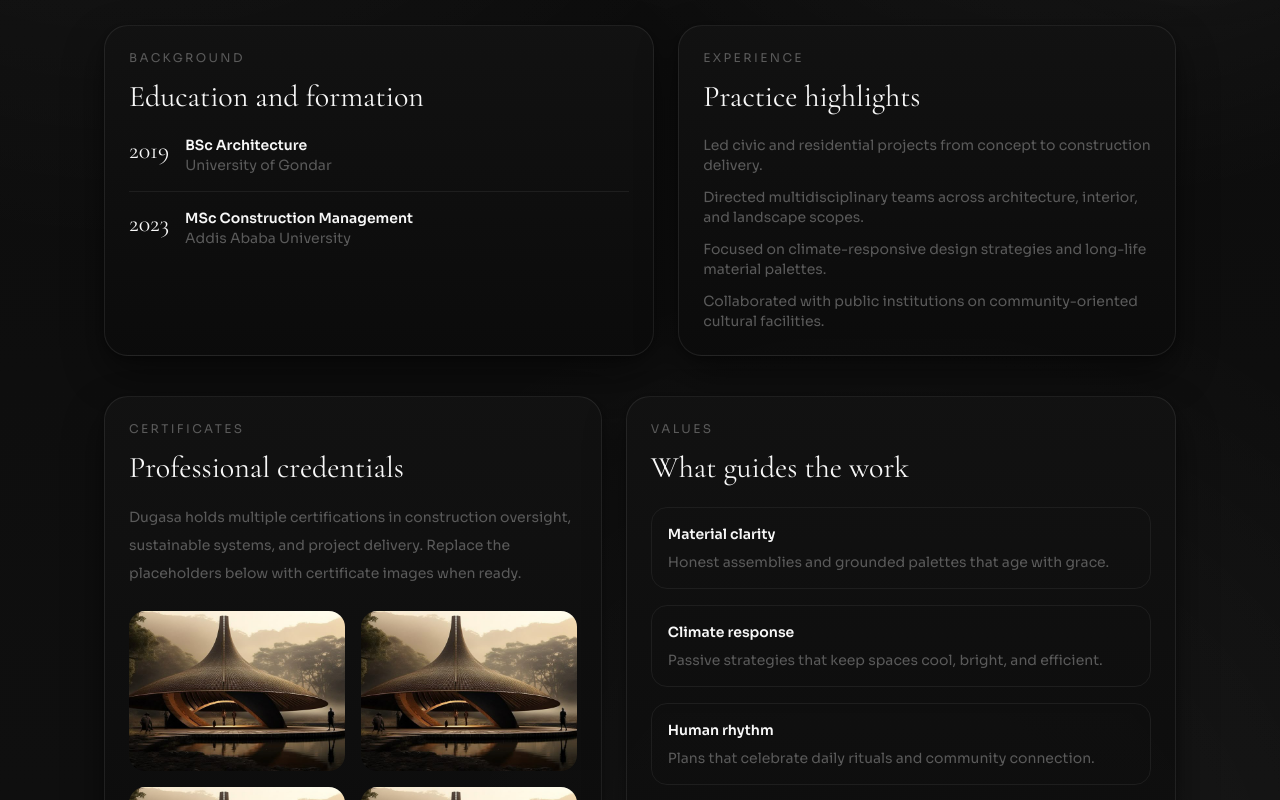
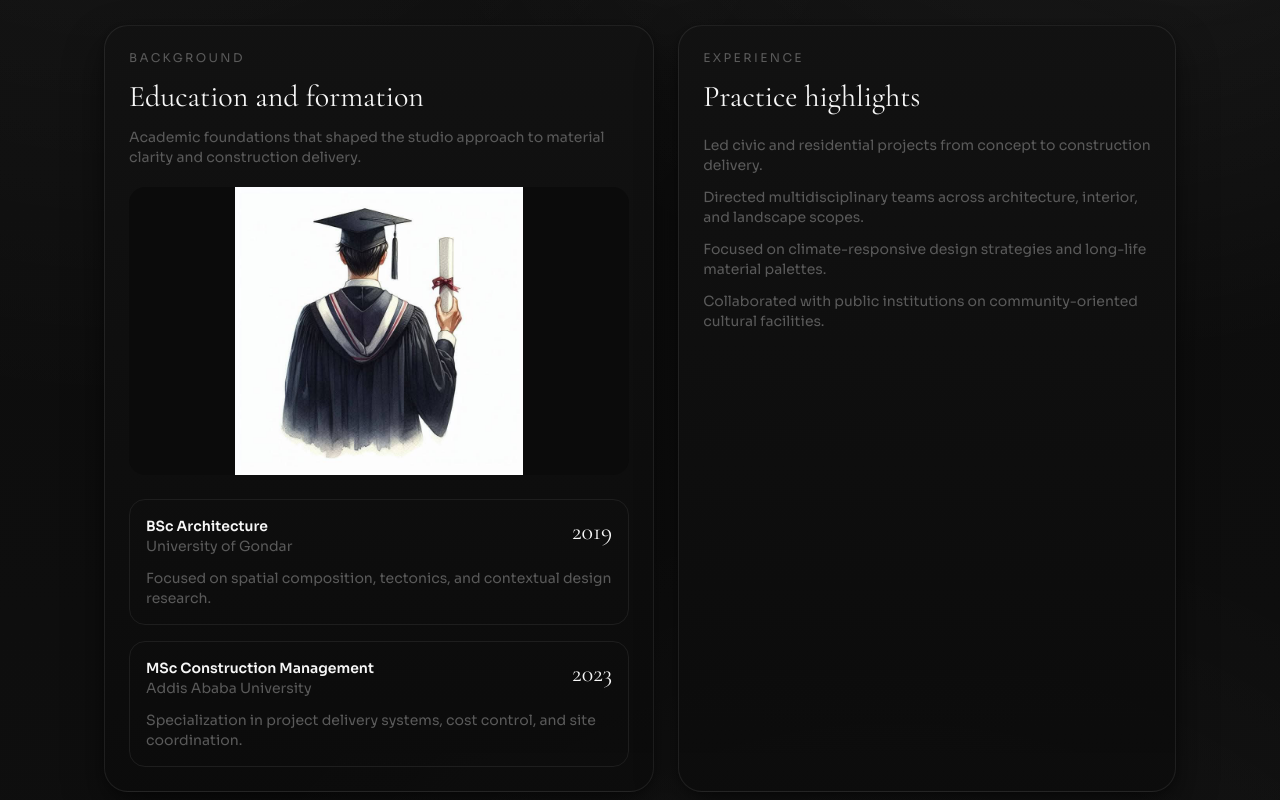
Before and after one commit to Chala751/dhuge-portfolio, a Next.js app: page /about in a window 1280 px wide. Shown: the part 640-1440 px from the top of the page. Built offline with nearby package versions, Linux system fonts and the light colour scheme.

Commit message:
educational done

```diff
--- a/app/about/page.tsx
+++ b/app/about/page.tsx
@@ -51,20 +51,41 @@ export default function AboutPage() {
                     <div className="surface soft-outline rounded-3xl p-6">
                         <p className="text-xs uppercase tracking-[0.2em] text-[var(--muted)]">Background</p>
                         <h2 className="mt-3 font-serif text-3xl leading-tight">Education and formation</h2>
-                        <div className="mt-5 space-y-4 text-sm">
-                            <div className="flex items-start gap-4 border-b border-[var(--line)] pb-4">
-                                <p className="font-serif text-2xl text-[var(--paper)]">2019</p>
+                        <p className="mt-3 text-sm text-[var(--muted)]">
+                            Academic foundations that shaped the studio approach to material clarity and
+                            construction delivery.
+                        </p>
+                        <div className="media-frame mt-5 overflow-hidden rounded-2xl">
+                            <img
+                                src="/architect7.jpg"
+                                alt="Education and formation"
+                                className="h-72 w-full object-contain"
+                            />
+                        </div>
+                        <div className="mt-6 space-y-4 text-sm">
+                            <div className="rounded-2xl border border-[var(--line)] p-4">
+                                <div className="flex items-start justify-between gap-4">
                                     <div>
                                         <p className="font-semibold">BSc Architecture</p>
                                         <p className="text-[var(--muted)]">University of Gondar</p>
                                     </div>
+                                    <p className="font-serif text-2xl text-[var(--paper)]">2019</p>
                                 </div>
-                            <div className="flex items-start gap-4">
-                                <p className="font-serif text-2xl text-[var(--paper)]">2023</p>
+                                <p className="mt-3 text-[var(--muted)]">
+                                    Focused on spatial composition, tectonics, and contextual design research.
+                                </p>
+                            </div>
+                            <div className="rounded-2xl border border-[var(--line)] p-4">
+                                <div className="flex items-start justify-between gap-4">
                                     <div>
                                         <p className="font-semibold">MSc Construction Management</p>
                                         <p className="text-[var(--muted)]">Addis Ababa University</p>
                                     </div>
+                                    <p className="font-serif text-2xl text-[var(--paper)]">2023</p>
+                                </div>
+                                <p className="mt-3 text-[var(--muted)]">
+                                    Specialization in project delivery systems, cost control, and site coordination.
+                                </p>
                             </div>
                         </div>
                     </div>
```
Also changed, not shown: public/architect7.jpg (added). Lines whose indentation alone changed are shown as unchanged.
